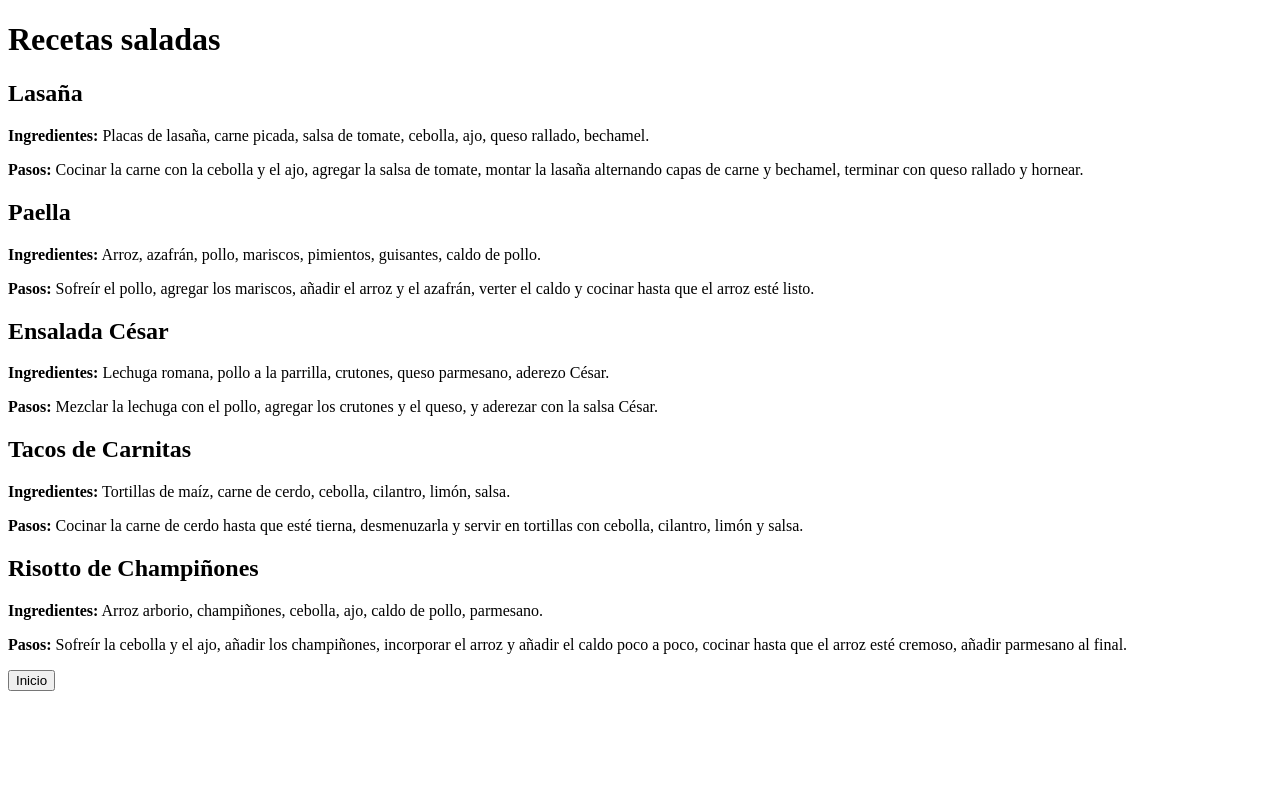
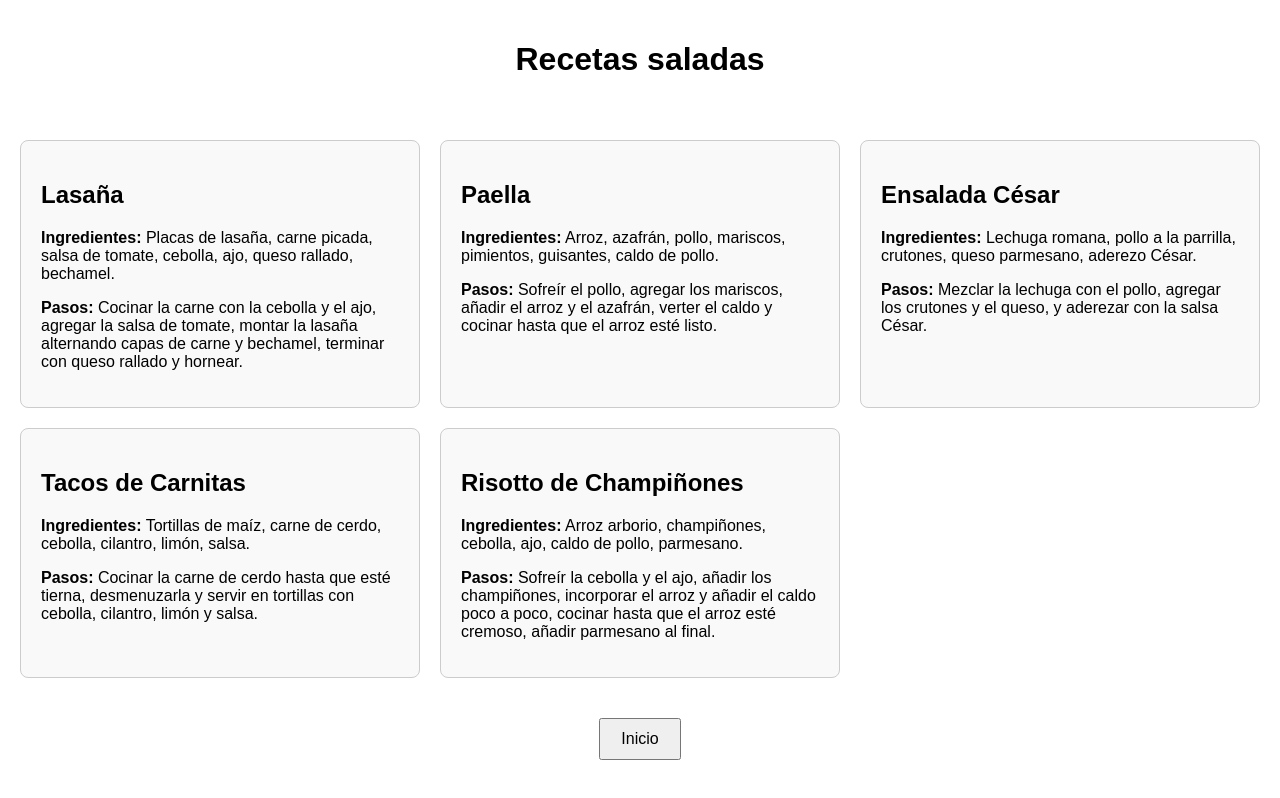
Before and after one commit to Santos23231/practica1, a plain HTML site: page recetas/recetas_saladas.html in a window 1280 px wide. Drawn offline with Linux system fonts and the light colour scheme.

Commit message:
1
recetas

```diff
--- a/recetas/recetas_saladas.html
+++ b/recetas/recetas_saladas.html
@@ -4,9 +4,43 @@
     <meta charset="UTF-8">
     <meta name="viewport" content="width=device-width, initial-scale=1.0">
     <title>Recetas saladas</title>
+    <style>
+        body {
+            font-family: Arial, sans-serif;
+            margin: 0;
+            padding: 0;
+            box-sizing: border-box;
+        }
+        h1 {
+            text-align: center;
+            padding: 20px;
+        }
+        .grid-container {
+            display: grid;
+            grid-template-columns: repeat(auto-fit, minmax(300px, 1fr));
+            gap: 20px;
+            padding: 20px;
+        }
+        article {
+            border: 1px solid #ccc;
+            padding: 20px;
+            border-radius: 8px;
+            background-color: #f9f9f9;
+        }
+        a {
+            display: block;
+            text-align: center;
+            margin: 20px 0;
+        }
+        button {
+            padding: 10px 20px;
+            font-size: 16px;
+        }
+    </style>
 </head>
 <body>
-    <h1> Recetas saladas</h1>
+    <h1>Recetas saladas</h1>
+    <div class="grid-container">
         <article>
             <h2>Lasaña</h2>
             <p><strong>Ingredientes:</strong> Placas de lasaña, carne picada, salsa de tomate, cebolla, ajo, queso rallado, bechamel.</p>
@@ -36,10 +70,10 @@
             <p><strong>Ingredientes:</strong> Arroz arborio, champiñones, cebolla, ajo, caldo de pollo, parmesano.</p>
             <p><strong>Pasos:</strong> Sofreír la cebolla y el ajo, añadir los champiñones, incorporar el arroz y añadir el caldo poco a poco, cocinar hasta que el arroz esté cremoso, añadir parmesano al final.</p>
         </article>
+    </div>
 
-
-</body>
-</html>
     <a href="/index.html">
         <button>Inicio</button>
     </a>
+</body>
+</html>
```
Also changed, not shown: menu/platos_fuerte.html (+0 -5 lines). Lines whose indentation alone changed are shown as unchanged.
